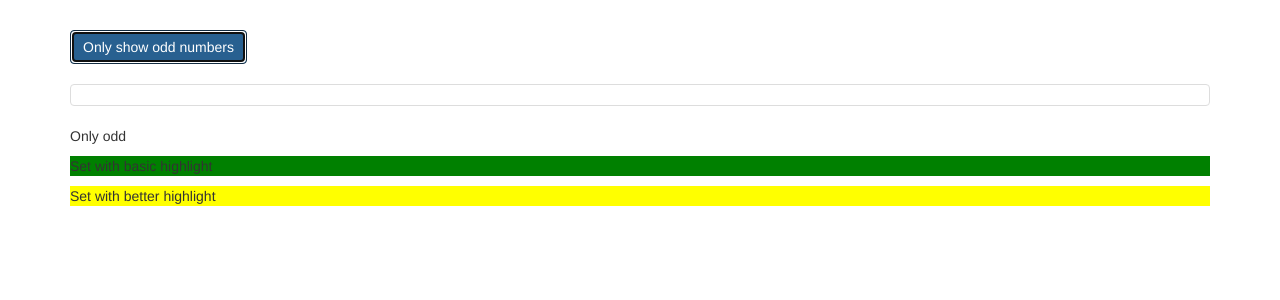
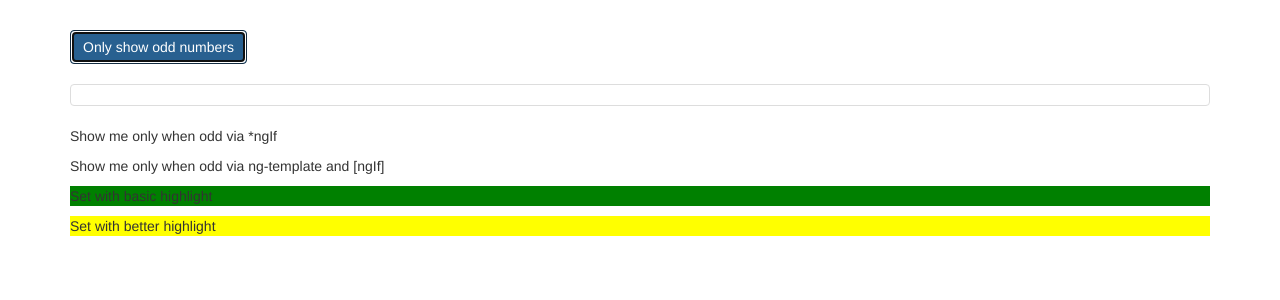
Before and after one commit to c42-angular/directives-start, an Angular app: page / in a window 1280 px wide. Both pictures are taken after a click on the button "Only show odd numbers". Shown: the top 300 px of the page. Built offline with nearby package versions, Linux system fonts and the light colour scheme.

Commit message:
How the * works in structural directives (hint: gets transformed to ng-template combined with a normal [] directive syntax)

```diff
--- a/src/app/app.component.html
+++ b/src/app/app.component.html
@@ -10,8 +10,9 @@
           class="list-group-item">
         </li>
       </ul>
+      <p *ngIf="onlyOdd">Show me only when odd via *ngIf</p>
       <ng-template [ngIf]="onlyOdd">
-        <p>Only odd</p>
+        <p>Show me only when odd via ng-template and [ngIf]</p>
       </ng-template>
     </div>
   </div>
```
